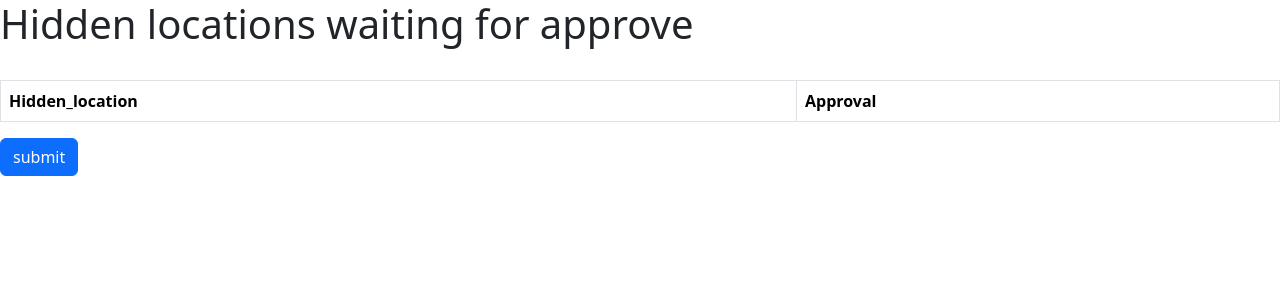
After one commit to AlanSameth/AdvSDEScavengerHunt, a Django app: page /approval/ in a window 1280 px wide. The commit adds this page. Shown: the top 300 px of the page. Run offline with Django 4.2, Linux system fonts and the light colour scheme; a user stored in the database is signed in; tables that the repository leaves empty hold one stand-in row (values such as "Sample post"); lists and menus that the app fills with data are empty; some libraries are stand-ins or nearby versions.

Commit message:
implemented admin aproval feature and user notification

```diff
--- a/user/models.py
+++ b/user/models.py
@@ -27,3 +27,4 @@ class location(models.Model):
     game_id = models.ForeignKey(Game, on_delete=models.CASCADE, null=True)
     user_id = models.ForeignKey(User, on_delete=models.CASCADE, null=True)
     is_approved = models.BooleanField(default=False)
+    looked_by_admin=models.BooleanField(default=False)
--- a/user/templates/user/admin_home.html
+++ b/user/templates/user/admin_home.html
@@ -11,6 +11,7 @@
     <p>
         this is admin home, you are logged in as {{admin.user_name }}<br>
     </p>
+    <a href="{% url 'approval' %}">check new submitted hidden locations</a><br>
     <a href="logout">Logout</a><br>
     <a href="{% url 'Map' %}">google map</a><br>
 </body>
--- /dev/null
+++ b/user/templates/user/approve.html
@@ -0,0 +1,52 @@
+<!DOCTYPE html>
+<html lang="en">
+<head>
+    <meta charset="UTF-8">
+    <title>Title</title>
+    {% load bootstrap5 %} {% bootstrap_css %} {% bootstrap_javascript %}
+</head>
+<body>
+<h1>Hidden locations waiting for approve</h1><br/>
+<form action="{% url 'approval' %}" method=POST>
+    {% csrf_token %}
+<table class="table table-striped table-hover table-bordered">
+    <thead>
+    <tr>
+        <th scope="col">Hidden_location</th>
+        <th scope="col">Approval</th>
+    </tr>
+    </thead>
+    <tbody>
+    {% for location in locations %}
+        <tr>
+        <td>
+            {{ location.name }}
+        </td>
+        <td>
+            <div class="form-check">
+                <label for="box" > approve </label>
+                <input class="form-check-input" type="checkbox" value={{ location.id }} name="box">
+
+            </div>
+            <div class="form-check">
+                <label for="box_not" > disapprove </label>
+                <input class="form-check-input" type="checkbox" value={{ location.id }} name="box_not">
+            </div>
+        </td>
+        </tr>
+    {% endfor %}
+
+    </tbody>
+</table>
+<button class="btn btn-primary" type="submit">submit</button>
+</form>
+<br/>
+
+
+
+
+
+
+
+</body>
+</html>
--- a/user/templates/user/home.html
+++ b/user/templates/user/home.html
@@ -117,6 +117,9 @@
     </div>
   </div>
   </div>
+
+<a href="{% url 'your_location' %}">check new submitted hidden locations</a><br>
+
   <footer class="bg-dark bg-info text-center text-lg-start fixed-bottom">
     <div class="text-center p-3" style="background-color: rgba(0, 0, 0, 0.2)">
       <a class="navbar-brand" href="https://github.com/orgs/uva-cs3240-f23/teams/b-27" style="font-family: Ubuntu;">
--- a/user/urls.py
+++ b/user/urls.py
@@ -7,4 +7,6 @@ urlpatterns = [
     path("logout/", views.logout_user),
     path("map/", views.Map,name="Map"),
     path("inputlocation/", views.input_location, name='input_location'),
+    path("approval/", views.approval, name='approval'),
+    path("your_location/", views.your_location, name='your_location'),
 ]
--- a/user/views.py
+++ b/user/views.py
@@ -21,6 +21,13 @@ class location_form(forms.Form):
     zipcode = forms.CharField(max_length=400, label="Zipcode", required=True)
     hint = forms.CharField(max_length=400, label="Hint", required=True)
     clue = forms.CharField(max_length=400, label="Clue", required=True)
+
+class approvalForm(forms.ModelForm):
+    is_approved=forms.BooleanField()
+    class Meta:
+        model = location
+        fields = ['is_approved']
+
 
 
 def input_location(request):
@@ -52,6 +59,8 @@ def input_location(request):
             loca.latitude = lat
             loca.longitude = lng
             loca.place_id = place_id
+            user_temp = User.objects.filter(user_email=request.user.email).first()
+            loca.user_id=user_temp
             loca.save()
 
             return HttpResponseRedirect(reverse("Map"))
@@ -111,7 +120,7 @@ def Map(request):
     if request.user.is_authenticated:
         user_new = User.objects.filter(user_email=request.user.email).first()
         if user_new.is_admin:
-            hidden_location_list = location.objects.filter(place_id__isnull=False)
+            hidden_location_list = location.objects.filter(place_id__isnull=False,is_approved=True,looked_by_admin=True)
             locations = []
 
             for a in hidden_location_list:
@@ -141,9 +150,50 @@ def Map(request):
 
 
 
+def approval(request):
+    if request.user.is_authenticated:
+        user_new = User.objects.filter(user_email=request.user.email).first()
+        if user_new.is_admin:
+            if request.method == "POST":
+                location_list_approved=request.POST.getlist('box')
+                location_list_disapproved=request.POST.getlist('box_not')
+                print("location list: ",location_list_approved)
+                for i in location_list_approved:
+                    location.objects.filter(id=int(i)).update(is_approved=True,looked_by_admin=True)
+                for j in location_list_disapproved:
+                    location.objects.filter(id=int(j)).update(is_approved=False,looked_by_admin=True)
+                return HttpResponseRedirect(reverse("Home"))
+            else:
+                hidden_location_need_approve = location.objects.filter(place_id__isnull=False,is_approved=False,looked_by_admin=False)
+                locations = []
+                for a in hidden_location_need_approve:
+                    data = {
+                        'name': a.address+', '+a.city+', '+a.country,
+                        'id': a.id
+                    }
+                    locations.append(data)
+                return render(request, "user/approve.html", { "locations": locations})
+        else:
+            return HttpResponseRedirect(reverse("Home"))
+    else:
+        return HttpResponseRedirect(reverse("Home"))
 
+def your_location(request):
+    if request.user.is_authenticated:
+        user_new = User.objects.filter(user_email=request.user.email).first()
+        hidden_locations = location.objects.filter(place_id__isnull=False, user_id=user_new)
+        locations = []
+        for a in hidden_locations:
+            data = {
+                'name': a.address + ', ' + a.city + ', ' + a.country,
+                'approved': a.is_approved,
+                'status': a.looked_by_admin
+            }
+            locations.append(data)
+        return render(request, "user/your_location.html", {"locations": locations})
 
-
+    else:
+        return HttpResponseRedirect(reverse("Home"))
 
 #learned how to use logout from this URL: https://www.youtube.com/watch?v=yO6PP0vEOMc
 # learned more about forms from this URL: https://docs.djangoproject.com/en/4.2/topics/forms/
```
Also changed, not shown: user/templates/user/your_location.html (added, +38 -0 lines).
